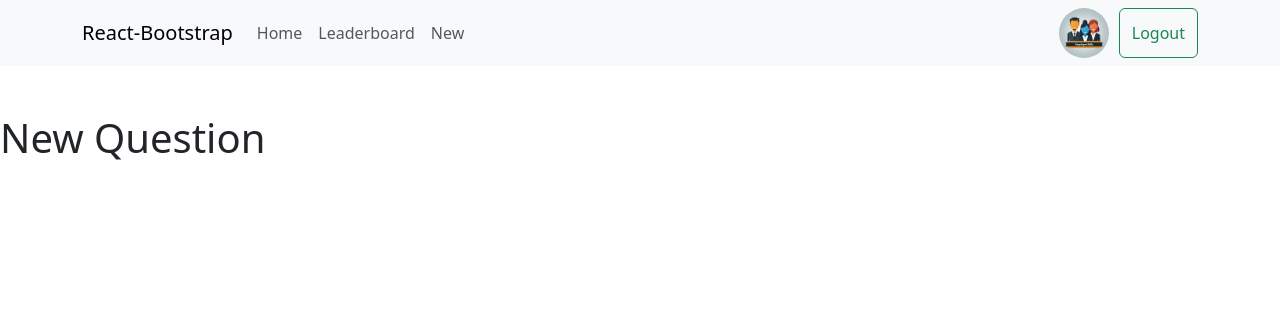
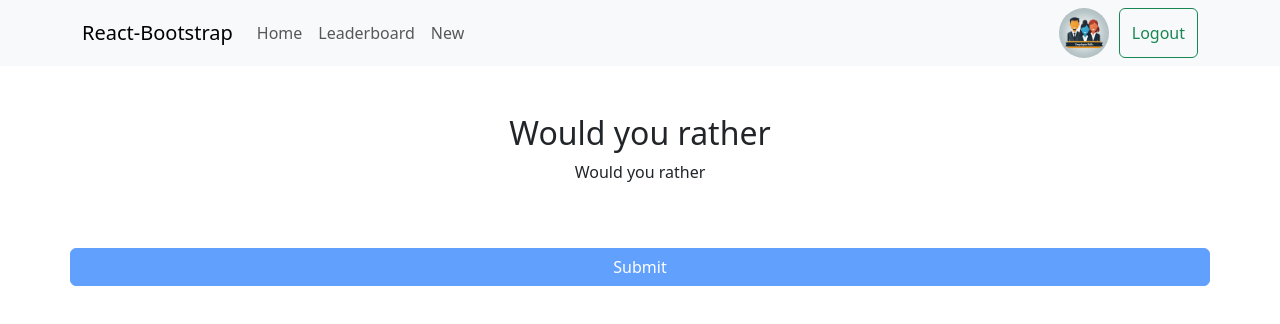
Before and after one commit to CurtesMalteser/react-nd, a React (Create React App) app in the folder employee-polls-app/: page /add in a window 1280 px wide. Shown: the top 324 px of the page. Built offline with nearby package versions, Linux system fonts and the light colour scheme.

Commit message:
Implements title, subtitle and button to submit new poll

```diff
--- a/employee-polls-app/src/pages/NewPollPage.tsx
+++ b/employee-polls-app/src/pages/NewPollPage.tsx
@@ -1,7 +1,35 @@
-function NewQuestionPage() {
+import Container from "react-bootstrap/Container";
+import Col from "react-bootstrap/Col";
+import Row from "react-bootstrap/Row";
+import { useAppSelector } from "../app/hooks";
+import Button from 'react-bootstrap/Button';
+import { userID as userIDSelector } from "../features/authedUser/authedUserSlice";
+
+function NewPollPage() {
+
+    const userID = useAppSelector(userIDSelector);
+
+
+    const handleSubmit = () => {
+        console.log("setting up new poll page")
+    }
+
+    //if (questionStatus === 'loading') { return <ComponentLoader /> }
+
     return (
-        <h1>New Question</h1>
+        <Container className="md-6" style={{ marginTop: 20, marginBottom: 20, marginLeft: "auto", marginRight: "auto" }} >
+            <Col>
+                <Row style={{ marginBottom: "48px" }}>
+                    <h2 className="d-flex justify-content-center">Would you rather</h2>
+                    <p className="d-flex justify-content-center">Would you rather</p>
+                </Row>
+                <Row>
+                    {userID && <div>{userID}</div>}
+                    <Button disabled variant="primary" onClick={handleSubmit}>Submit</Button>
+                </Row>
+            </Col>
+        </Container>
     );
 }
 
-export default NewQuestionPage;
+export default NewPollPage;
```
